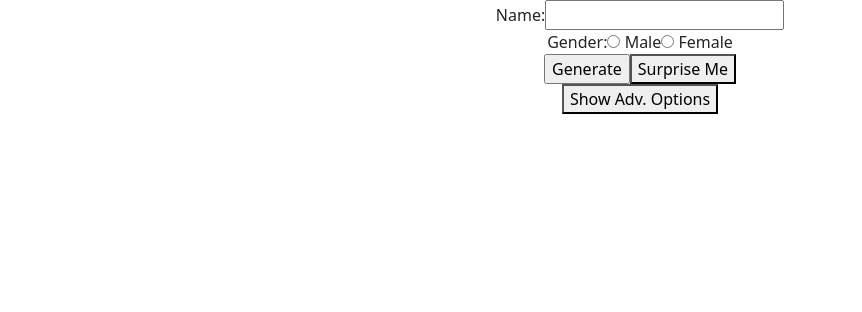
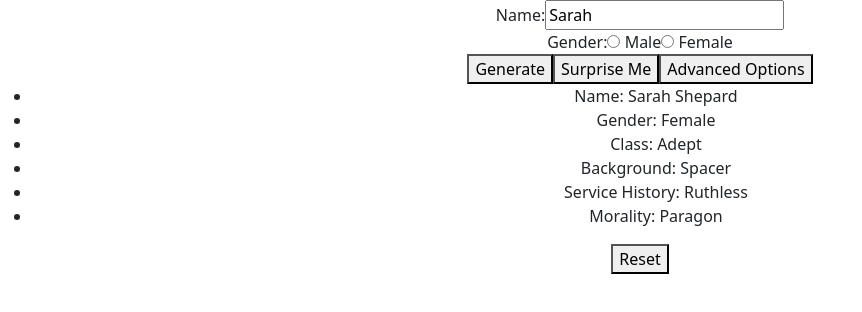
Before and after one commit to jshan98/random-shep-generator, a React (Create React App) app: page / in a window 1280 px wide. Both pictures are taken after a click on the button "Surprise Me". Shown: the top 312 px of the page, without its empty margins (0-862 px from the left). Built offline with nearby package versions, Linux system fonts and the light colour scheme.

Commit message:
Began work in formal character sheet page

```diff
--- /dev/null
+++ b/src/CharacterPage.js
@@ -0,0 +1,64 @@
+import React from "react";
+
+class CharacterPage extends React.Component {
+    constructor(props) {
+        super(props);
+        this.props = {
+            firstName: props.firstName,
+            gender: props.gender,
+            chClass: props.chClass,
+            background: props.background,
+            serviceHistory: props.serviceHistory,
+            morality: props.morality
+        };
+        this.state = {
+            firstName: '',
+            gender: '',
+            chClass: '',
+            background: '',
+            serviceHistory: '',
+            morality: ''
+        };
+    }
+
+    componentDidMount() {
+        this.setState({
+            firstName: this.props.firstName,
+            gender: this.props.gender,
+            chClass: this.props.chClass,
+            background: this.props.background,
+            serviceHistory: this.props.serviceHistory,
+            morality: this.props.morality
+        });
+    }
+
+    componentDidUpdate(prevProps, prevState, snapshot) {
+        if (prevProps.query !== this.props.query) {
+            this.setState({
+                firstName: '',
+                gender: '',
+                chClass: '',
+                background: '',
+                serviceHistory: '',
+                morality: ''
+            });
+        }
+    }
+
+    render() {
+        return (
+             <div className="CharacterPageContainer">
+                <ul>
+                    <li>Name: {this.state.firstName} Shepard</li>
+                    <li>Gender: {this.state.gender}</li>
+                    <li>Class: {this.state.chClass}</li>
+                    <li>Background: {this.state.background}</li>
+                    <li>Service History: {this.state.serviceHistory}</li>
+                    <li>Morality: {this.state.morality}</li>
+                </ul>
+             </div>
+        );
+    }
+}
+
+export default CharacterPage;
--- a/src/RandomShepard.js
+++ b/src/RandomShepard.js
@@ -1,7 +1,7 @@
 import React, {Component} from "react";
-//import { Dropdown, DropdownButton } from "react-bootstrap";
 import MaleNames from './maleNames.json';
 import FemaleNames from './femaleNames.json';
+import CharacterPage from "./CharacterPage";
 
 
 class FullRandomShep extends Component {
@@ -19,9 +19,10 @@ class FullRandomShep extends Component {
             background: '',
             serviceHistory: '',
             morality: '',
-            show: false
+            showAdv: false,
+            showResult: false,
+            selected: ''
         };
-        this.handleSubmit = this.handleSubmit.bind(this);
     }
 
     componentDidMount() {
@@ -35,20 +36,6 @@ class FullRandomShep extends Component {
         });
     }
 
-    componentDidUpdate(prevProps, prevState, snapshot) {
-        if (prevProps.firstName !== this.props.firstName) {
-            this.setState({
-                firstName: '',
-                gender: '',
-                chClass: '',
-                background: '',
-                serviceHistory: '',
-                morality: ''
-
-            });
-        }
-    }
-
     generateRandomShep = () => {
         this.setState({
             chClass: this.chClasses.at(this.randomIndexInList(0, this.chClasses.length-1)),
@@ -56,8 +43,6 @@ class FullRandomShep extends Component {
             serviceHistory: this.serviceHistories.at(this.randomIndexInList(0, this.serviceHistories.length-1)),
             morality: this.morals.at(this.randomIndexInList(0, this.morals.length-1))
         });
-        return ('Name: ' + this.state.firstName + ' Shepard\nGender: ' + this.state.gender + '\nClass: ' + this.state.chClass + '\nBackground: '
-        + this.state.background + '\nService History: ' + this.state.serviceHistory + '\nMorality: ' + this.state.morality);
     }
 
     randomGender = () => {
@@ -80,13 +65,14 @@ class FullRandomShep extends Component {
         this.setState({firstName: randName.charAt(0) + randName.substring(1, randName.length).toLocaleLowerCase()});
     }
 
-    // Note to self: is not generating name if selected first upon loading page
     randomizeShep = () => {
         var gender = this.randomGender();
         this.randomName(gender);
-        var output = this.generateRandomShep();
-        alert(output);
-        this.clearAllStates();
+        this.generateRandomShep();
+        var output = ('Name: ' + this.state.firstName + ' Shepard\nGender: ' + this.state.gender + '\nClass: ' + this.state.chClass + '\nBackground: '
+        + this.state.background + '\nService History: ' + this.state.serviceHistory + '\nMorality: ' + this.state.morality);
+        console.log("Should output: " + output);
+        this.setState({showResult: true});
     }
 
     handleChange = (event, key) => {
@@ -96,17 +82,18 @@ class FullRandomShep extends Component {
     }
 
     handleSubmit = (e) => {
-        var output = this.generateRandomShep();
-        alert(output);
-        this.clearAllStates();
+        this.generateRandomShep();
+        var output = ('Name: ' + this.state.firstName + ' Shepard\nGender: ' + this.state.gender + '\nClass: ' + this.state.chClass + '\nBackground: '
+        + this.state.background + '\nService History: ' + this.state.serviceHistory + '\nMorality: ' + this.state.morality);
+        console.log("Should output: " + output);
+        this.setState({showResult: true});
         e.preventDefault();
     }
-
     handleAdvSubmit = (e) => {
         var output = ('Name: ' + this.state.firstName + ' Shepard\nGender: ' + this.state.gender + '\nClass: ' + this.state.chClass + '\nBackground: '
         + this.state.background + '\nService History: ' + this.state.serviceHistory + '\nMorality: ' + this.state.morality);
-        alert(output);
-        this.clearAllStates();
+        console.log("Should output: " + output);
+        this.setState({showResult: true});
         e.preventDefault();
     }
 
@@ -122,7 +109,9 @@ class FullRandomShep extends Component {
             background: '',
             serviceHistory: '',
             morality: '',
-            show: false
+            showAdv: false,
+            showResult: false,
+            selected: ''
         });
     }
 
@@ -135,15 +124,14 @@ class FullRandomShep extends Component {
                 </label><br></br>
                 <div onChange={event => this.handleChange(event, 'gender')}>
                     Gender:
-                    <input name="genderSelect" type="radio" value={'Male'} /> Male
-                    <input name="genderSelect" type="radio"  value={'Female'} /> Female
+                    <input name="genderSelect" type="radio" value={'Male'} checked={this.state.selected === 'Male'} onChange={event => this.handleChange(event, 'selected')}/> Male
+                    <input name="genderSelect" type="radio"  value={'Female'} checked={this.state.selected === 'Female'} onChange={event => this.handleChange(event, 'selected')}/> Female
                 </div>
-                <input type="submit" value="Generate"/>
+                <button type="button" onClick={this.handleSubmit}>Generate</button>
                 <button type="button" onClick={this.randomizeShep}>Surprise Me</button>
-                <div>
-                    <button type="button" onClick={() => {this.setState({show: !this.state.show})}}>{ this.state.show? 'Hide' : 'Show'} Adv. Options</button>
+                <button type="button" onClick={() => {this.setState({showAdv: !this.state.showAdv})}}>{ this.state.showAdv? '' : ''} Advanced Options</button>
                 {
-                        this.state.show?
+                    this.state.showAdv?
                     <div>
                         Class:
                         <select onChange={event => this.handleChange(event, 'chClass')}>
@@ -179,7 +167,20 @@ class FullRandomShep extends Component {
                         <button type="button" onClick={this.handleAdvSubmit}>Adv. Generate</button>
                     </div> :null
                 }
-                </div>
+                {
+                    this.state.showResult?
+                    <div>
+                        <CharacterPage
+                            firstName={this.state.firstName}
+                            gender={this.state.gender}
+                            chClass={this.state.chClass}
+                            background={this.state.background}
+                            serviceHistory={this.state.serviceHistory}
+                            morality={this.state.morality}
+                        ></CharacterPage>
+                        <button type="button" onClick={this.clearAllStates}>Reset</button>
+                    </div> :null
+                }
 
             </form>
         )
```
Lines whose indentation alone changed are shown as unchanged.
